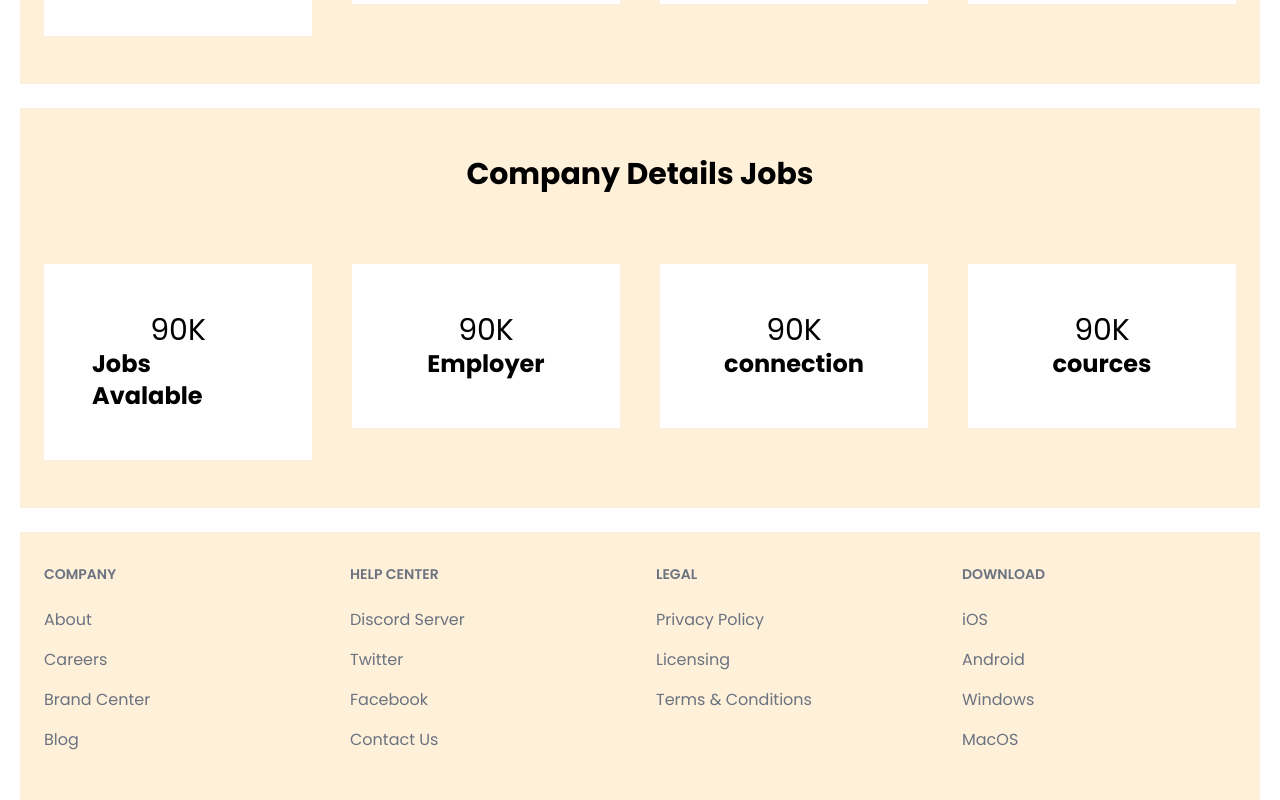
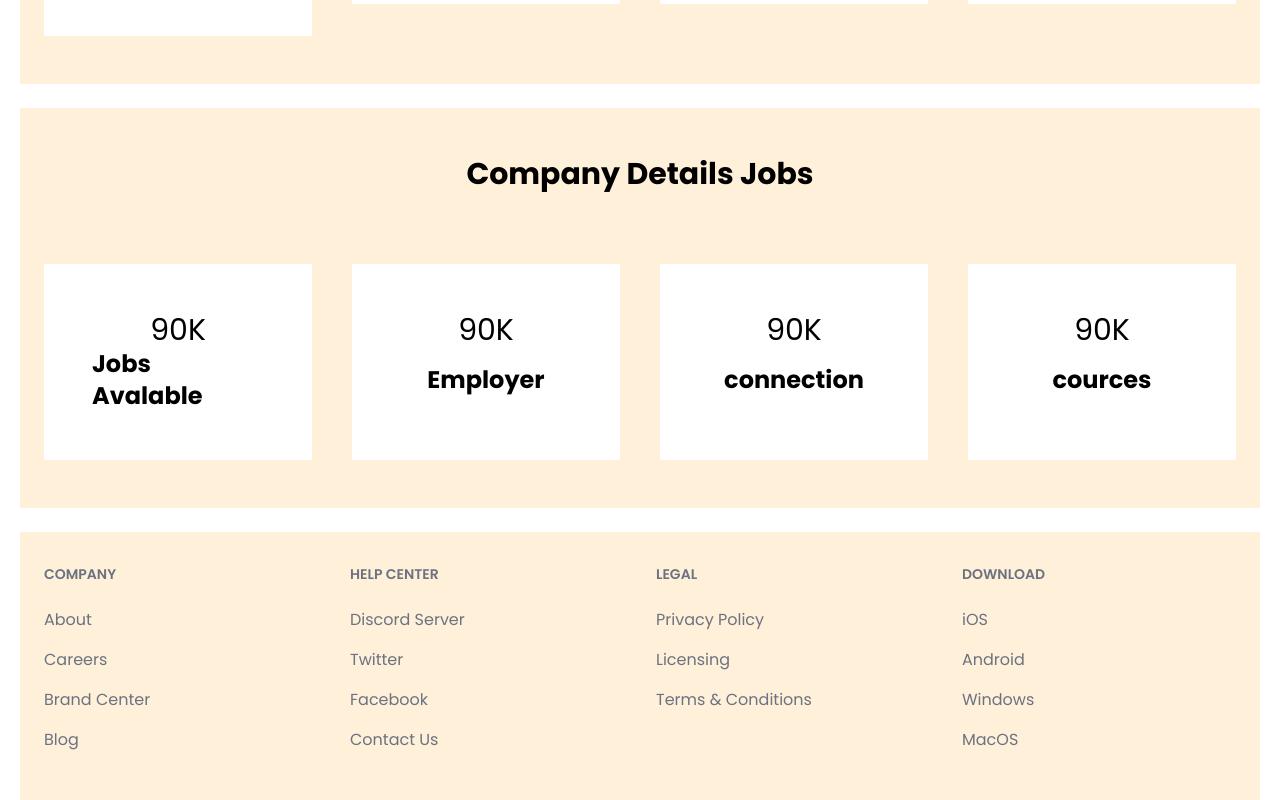
Before and after one commit to CrytoCodeWizard/React-Find-Job-Project, a React (Create React App) app: page / in a window 1280 px wide. Shown: the part 986-1786 px from the top of the page. Built offline with nearby package versions, Linux system fonts and the light colour scheme; no server answers.

Commit message:
link delete

```diff
--- a/src/pages/home/WebSiteDetails.js
+++ b/src/pages/home/WebSiteDetails.js
@@ -9,38 +9,36 @@ const WebSiteDetails = () => {
         <div className='grid justify-content-center sm:grid-cols-1 md:grid-cols-2 lg:grid-cols-4 gap-10 mt-6 py-6'>
 
 
-          <Link to="/jobs">
+
           <div className="bg-white p-12 grid hover:bg-primary hover:text-white justify-center">
                 <div className=" grid  justify-center">
                     <div className="grid  justify-center text-3xl"> 90K </div>
                     <div className=""><h1 className="font-bold text-2xl">Jobs Avalable</h1></div>
                 </div>
             </div>
-          </Link>
-          <Link to="/jobs">
+
+
           <div className="bg-white p-12 grid hover:bg-primary hover:text-white justify-center">
                 <div className=" grid  justify-center">
                     <div className="grid  justify-center text-3xl"> 90K </div>
                     <div className=""><h1 className="font-bold text-2xl">Employer</h1></div>
                 </div>
             </div>
-          </Link>
-          <Link to="/jobs">
+
           <div className="bg-white p-12 grid hover:bg-primary hover:text-white justify-center">
                 <div className=" grid  justify-center">
                     <div className="grid  justify-center text-3xl"> 90K </div>
                     <div className=""><h1 className="font-bold text-2xl">connection</h1></div>
                 </div>
             </div>
-          </Link>
-          <Link to="/jobs">
+
           <div className="bg-white p-12 grid hover:bg-primary hover:text-white justify-center">
                 <div className=" grid  justify-center">
                     <div className="grid  justify-center text-3xl"> 90K </div>
                     <div className=""><h1 className="font-bold text-2xl">cources</h1></div>
                 </div>
             </div>
-          </Link>
+
 
 
 
```
Also changed, not shown: src/pages/home/Footer.js (+7 -0 lines).
